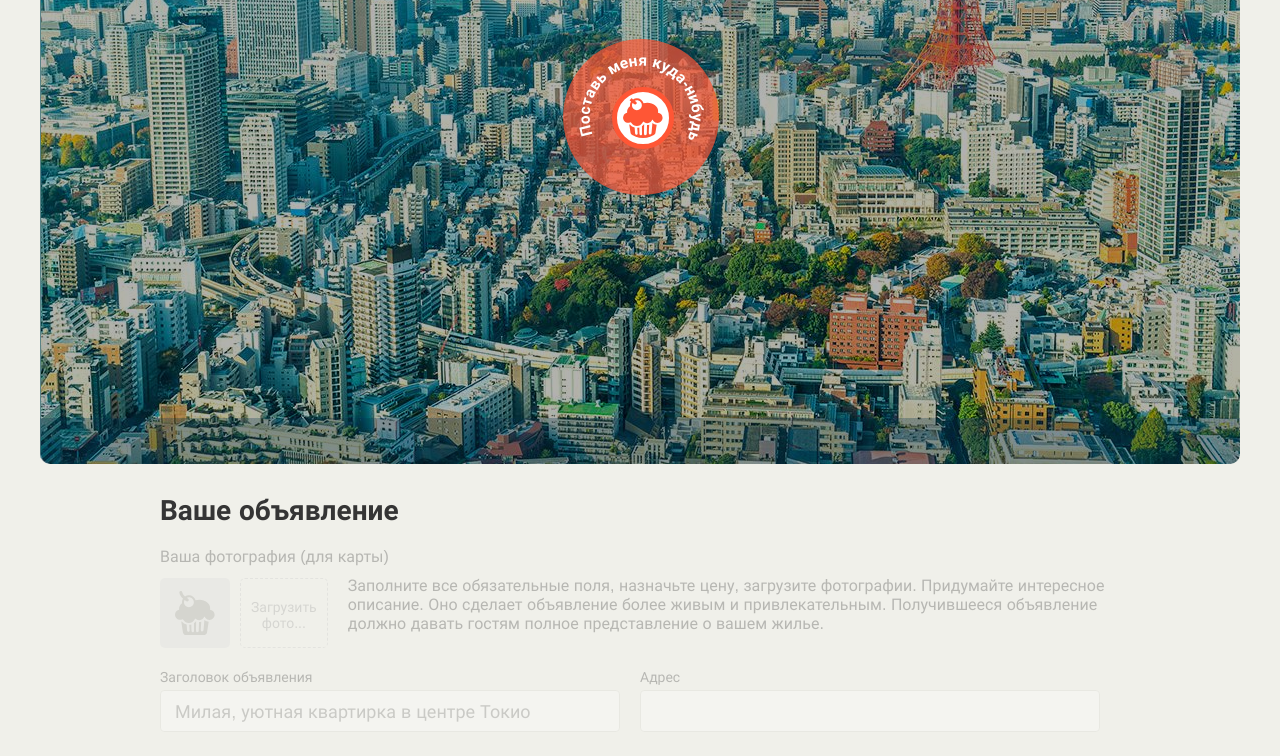
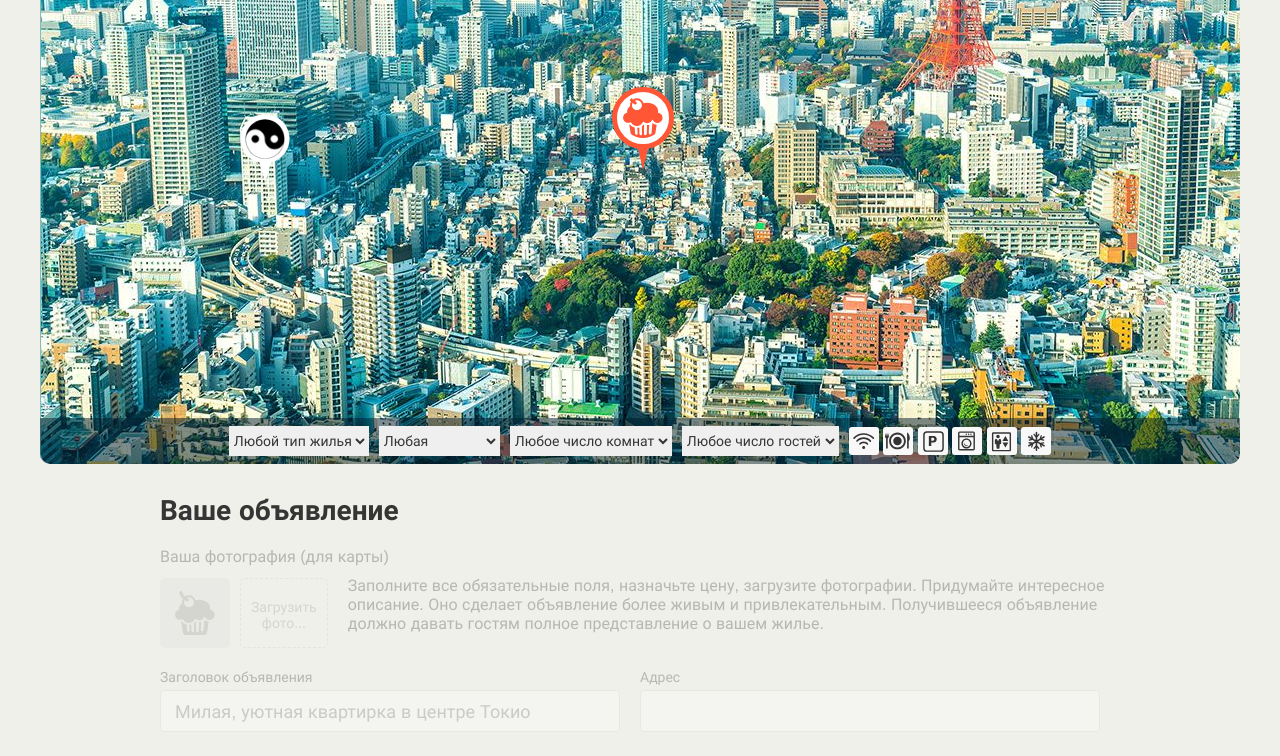
Before and after one commit to Yasnovskiy/1355187-keksobooking-21, a website: page index.html in a window 1280 px wide. Shown: the part 286-1042 px from the top of the page. Drawn offline with Linux system fonts and the light colour scheme.

Commit message:
Получил шаблон

```diff
--- a/index.html
+++ b/index.html
@@ -16,7 +16,7 @@
     </div>
 
     <!-- Карта объявлений -->
-    <section class="map map--faded">
+    <section class="map">
 
       <!-- Метки объявлений -->
       <div class="map__pins">
@@ -230,7 +230,9 @@
 
   <!-- Метка объявления -->
   <template id="pin">
-    <button type="button" class="map__pin" style="left: 200px; top: 400px;"><img src="img/avatars/user07.png" width="40" height="40" draggable="false" alt="Метка объявления"></button>
+    <button type="button" class="map__pin" style="left: 200px; top: 400px;">
+      <img src="img/avatars/user07.png" width="40" height="40" draggable="false" alt="Метка объявления">
+    </button>
   </template>
 
   <!-- Сообщение об успешном создании объявления -->
--- a/js/main.js
+++ b/js/main.js
@@ -4,32 +4,53 @@ let pins = document.querySelectorAll('.map__pin');
 // Получаем элемент с идентификатором "housing-price". Используем селектор.
 let housePriceField = document.querySelector('#housing-price');
 
+const getRandomInt = function (max) {
+  return  Math.floor(Math.random() * max);
+};
 
+let titleArray = ['Title1', 'Title2', 'Title3'];
+let photosArray = ['http://o0.github.io/assets/images/tokyo/hotel1.jpg', 'http://o0.github.io/assets/images/tokyo/hotel2.jpg', 'http://o0.github.io/assets/images/tokyo/hotel3.jpg'];
+let checkArray = ['12:00', '13:00', '14:00'];
+let featuresArray = ['wifi', 'dishwasher', 'parking', 'washer', 'elevator', 'conditioner'];
+let typeArray = ['palace', 'flat', 'house', 'bungalow'];
 
-let generateObject = function () {
+let generateObject = function (num) {
   const ad = {
-    author: {},
-    offer: {},
-    location: {}
+    author: {
+      avatar: 'img/avatars/user0' + (num + 1) + '.png'
+    },
+    offer: {
+      title: titleArray[Math.floor(Math.random() * titleArray.length)],
+      address: "{{location.x}}, {{location.y}}",
+      price: Math.floor(Math.random() * (5001 - 0)) + 0,
+      rooms: Math.floor(Math.random() * (3 - 1)) + 1,
+      type: typeArray[Math.floor(Math.random() * typeArray.length)],
+      photos: photosArray.slice(getRandomInt(photosArray.length)),
+      description: '',
+      checkin: checkArray[Math.floor(Math.random() * checkArray.length)],
+      checkout: checkArray[Math.floor(Math.random() * checkArray.length)],
+      features: featuresArray.slice(getRandomInt(featuresArray.length - 1))
+    },
+    location: {
+      x: Math.floor(Math.random() * (1200 - 0)),
+      y: Math.floor(Math.random() * (630 - 130))
+    }
   };
-  let avatarRnd = Math.floor(Math.random() * Math.floor(9));
-  // let avatarRnd = Math.floor(Math.random() * (8 - 1) + 1);
-  let titleArray = ['Title1', 'Title2', 'Title3'];
-  let photosArray = ['http://o0.github.io/assets/images/tokyo/hotel1.jpg', 'http://o0.github.io/assets/images/tokyo/hotel2.jpg', 'http://o0.github.io/assets/images/tokyo/hotel3.jpg'];
-  let check = ['12:00', '13:00', '14:00'];
-
-  ad.author.avatar = 'img/avatars/user0' + avatarRnd + '.png';
-  ad.offer.title = titleArray[Math.floor(Math.random() * titleArray.length)];
-  // ad.offer.address = titleArray[Math.floor(Math.random() * Math.floor(titleArray.lenght - 1))] ;
-  ad.offer.photos = photosArray[Math.floor(Math.random() * photosArray.length)];
-  ad.offer.checkin = check[Math.floor(Math.random() * check.length)];
-  ad.offer.checkout = check[Math.floor(Math.random() * check.length)];
   return ad;
 };
 
-
 let objectArray = [];
 for (let i = 0; i < 8; i++) {
-  objectArray.push(generateObject());
-  console.log(objectArray)
+  objectArray.push(generateObject(i));
 };
+
+let similarListmMapPins = document.querySelector('.map__pins');
+let similarWizardPin = document.querySelector('#pin').content.querySelector('.map__pin ');
+
+for (let i = 0; i < 1; i++) {
+  let mark = similarWizardPin.cloneNode(true);
+
+  similarListmMapPins.appendChild(mark);
+};
+
+console.log(objectArray);
```
